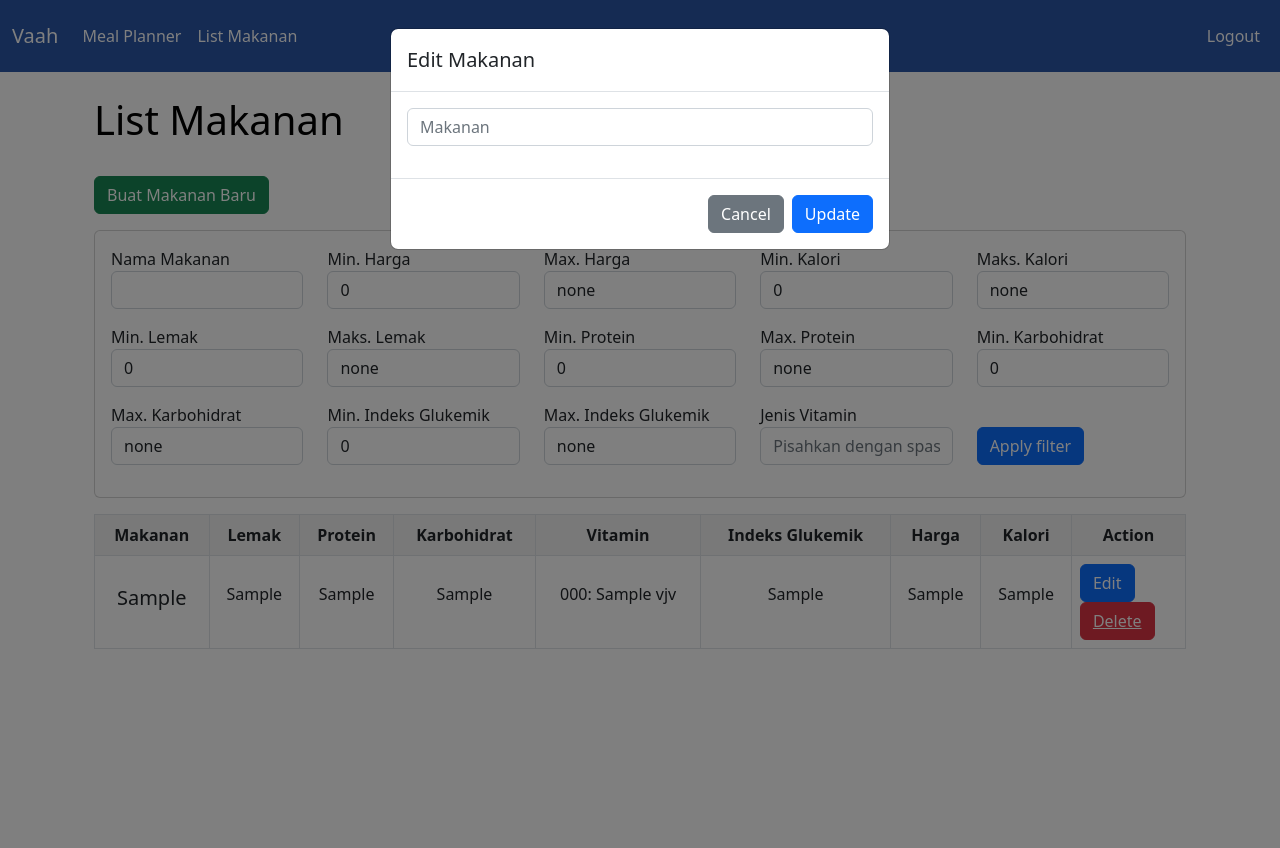
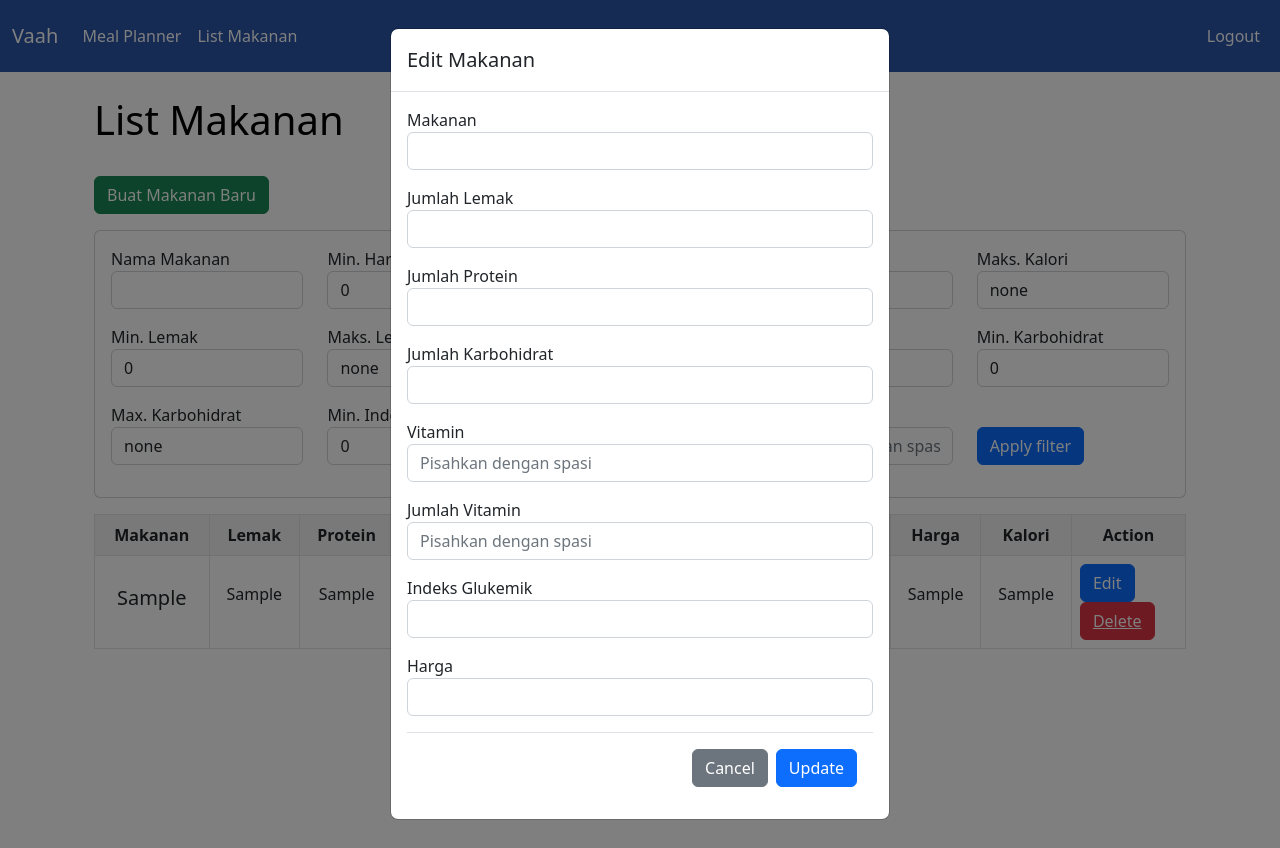
Before and after one commit to adillahptr/tk-prolog, a Django app: template makanan/templates/list_makanan.html in a window 1280 px wide, after a click on "Edit". Run offline with Django 4.2, Linux system fonts and the light colour scheme; the template is opened without the code that fills it: most values are stand-ins (such as "Sample title", 1, 10 or a date in 2020).

Commit message:
Add update makanan

```diff
--- a/makanan/templates/list_makanan.html
+++ b/makanan/templates/list_makanan.html
@@ -48,15 +48,45 @@
         <h5 class="modal-title" id="exampleModalLabel">Edit Makanan</h5>
       </div>
       <div class="modal-body">
-        <form method="POST" id="upadateEventForm">
-			<div class="mb-3">
-				<input class="form-control" type="text" name="username" placeholder="Makanan" required>
-			</div>
-		</form>
+        <form method="POST" id="updateMakananForm" action="{% url 'update_makanan' %}">
+          {% csrf_token %}
+      <div class="mb-3">
+        <label for="makanan">Makanan</label>
+        <input class="form-control" type="text" name="makanan" placeholder="" required>
+      </div>
+      <div class="mb-3">
+        <label for="makanan">Jumlah Lemak</label>
+        <input class="form-control" type="number" step="0.1" name="lemak" placeholder="" required>
+      </div>
+      <div class="mb-3">
+        <label for="makanan">Jumlah Protein</label>
+        <input class="form-control" type="number" step="0.1" name="protein" placeholder="" required>
+      </div>
+      <div class="mb-3">
+        <label for="makanan">Jumlah Karbohidrat</label>
+        <input class="form-control" type="number" step="0.1" name="karbohidrat" placeholder="" required>
+      </div>
+      <div class="mb-3">
+        <label for="makanan">Vitamin</label>
+        <input class="form-control" type="text" name="vitamin" placeholder="Pisahkan dengan spasi">
+      </div>
+      <div class="mb-3">
+        <label for="makanan">Jumlah Vitamin</label>
+        <input class="form-control" type="text" name="jumlah_vitamin" placeholder="Pisahkan dengan spasi">
+      </div>
+      <div class="mb-3">
+        <label for="makanan">Indeks Glukemik</label>
+        <input class="form-control" type="number" name="indeks_glukemik" placeholder="" required>
+      </div>
+      <div class="mb-3">
+        <label for="makanan">Harga</label>
+        <input class="form-control" type="number" name="harga" placeholder="" required>
       </div>
       <div class="modal-footer">
         <button type="button" class="btn btn-secondary" data-bs-dismiss="modal">Cancel</button>
-        <button type="button" class="btn btn-primary">Update</button>
+        <button type="submit" class="btn btn-primary">Update</button>
+      </div>
+    </form>
       </div>
     </div>
   </div>
--- a/makanan/urls.py
+++ b/makanan/urls.py
@@ -1,5 +1,5 @@
 from django.urls import path
-from .views import list_makanan, hapus_makanan, tambah_makanan, search_makanan
+from .views import list_makanan, hapus_makanan, tambah_makanan, search_makanan, update_makanan
 
 
 urlpatterns = [
@@ -7,4 +7,5 @@ urlpatterns = [
 	path('search/', search_makanan, name='search_makanan'),
 	path('hapus/<str:nama_makanan>', hapus_makanan, name='hapus_makanan'),
 	path('tambah_makanan/', tambah_makanan, name='tambah_makanan'),
+	path('update_makanan/', update_makanan, name='update_makanan'),
 ]
```
Also changed, not shown: 1 other file.
